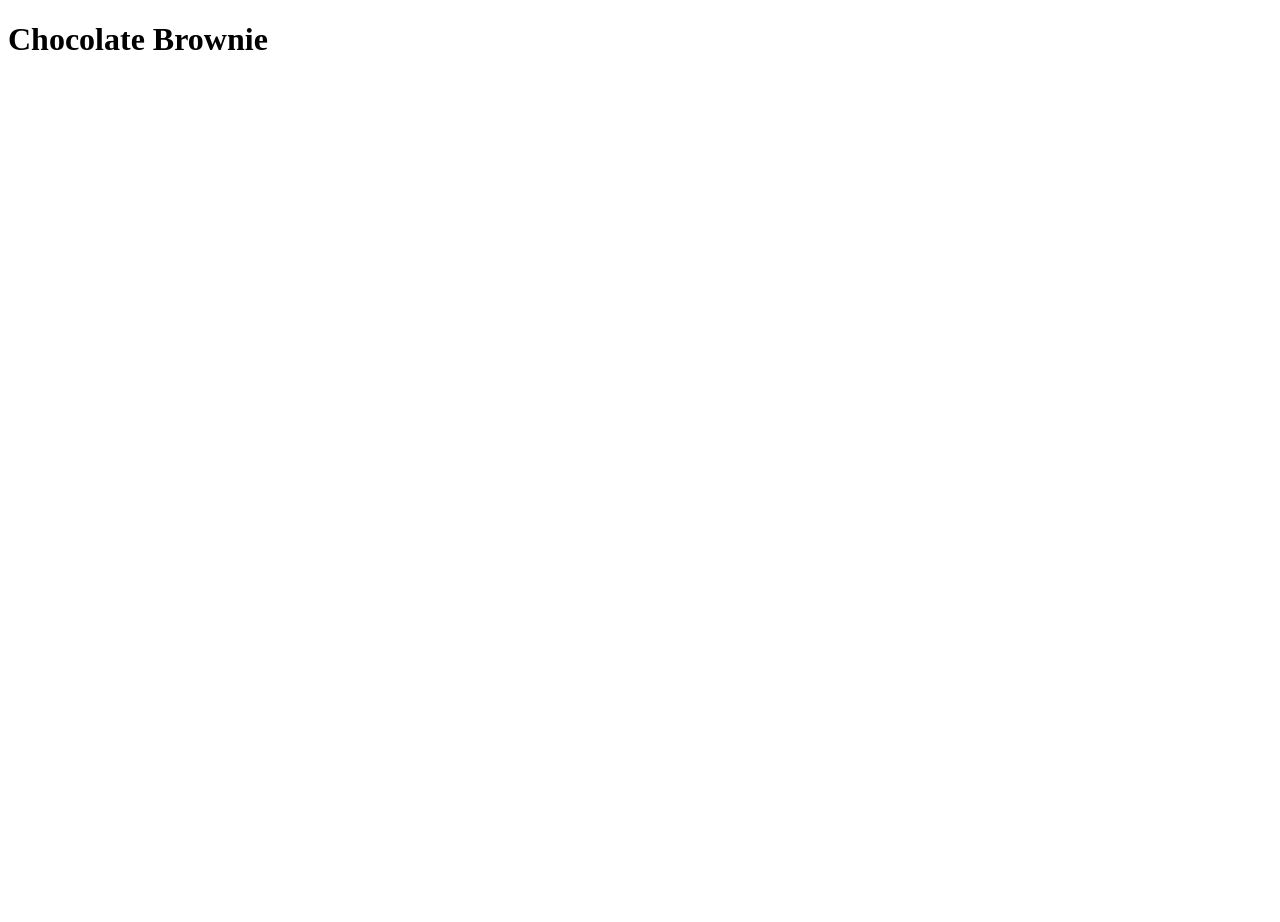
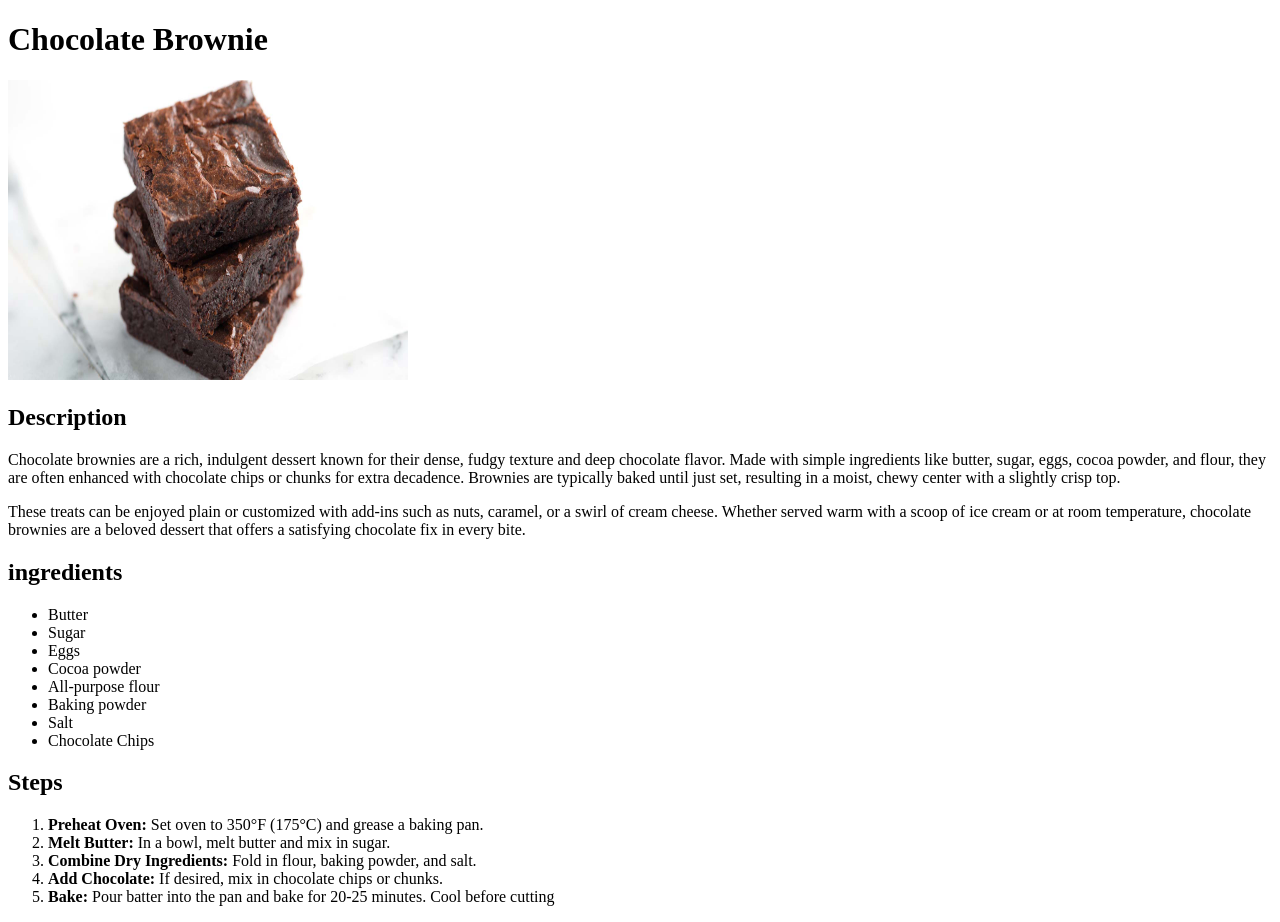
Before and after one commit to MakeOneSora/odin-recipes, a plain HTML site: page recipes/brownie.html in a window 1280 px wide. Before the commit the page ends 800 px from the top, so only its background shows below. Drawn offline with Linux system fonts and the light colour scheme.

Commit message:
Furnish the Recipe 3 page

```diff
--- a/recipes/brownie.html
+++ b/recipes/brownie.html
@@ -7,5 +7,29 @@
 </head>
 <body>
     <h1>Chocolate Brownie</h1>
+    <img src="../images/brownie.jpg" alt="chocolate brownie image" height="300" width="400">
+    <p></p>
+    <h2>Description</h2>
+    <p>Chocolate brownies are a rich, indulgent dessert known for their dense, fudgy texture and deep chocolate flavor. Made with simple ingredients like butter, sugar, eggs, cocoa powder, and flour, they are often enhanced with chocolate chips or chunks for extra decadence. Brownies are typically baked until just set, resulting in a moist, chewy center with a slightly crisp top.</p>
+    <p>These treats can be enjoyed plain or customized with add-ins such as nuts, caramel, or a swirl of cream cheese. Whether served warm with a scoop of ice cream or at room temperature, chocolate brownies are a beloved dessert that offers a satisfying chocolate fix in every bite.</p>
+    <h2>ingredients</h2>
+    <ul>
+        <li>Butter</li>
+        <li>Sugar</li>
+        <li>Eggs</li>
+        <li>Cocoa powder</li>
+        <li>All-purpose flour</li>
+        <li>Baking powder</li>
+        <li>Salt</li>
+        <li>Chocolate Chips</li>
+    </ul>
+    <h2>Steps</h2>
+    <ol>
+        <li><strong>Preheat Oven:</strong> Set oven to 350°F (175°C) and grease a baking pan.</li>
+        <li><strong>Melt Butter:</strong> In a bowl, melt butter and mix in sugar.</li>
+        <li><strong>Combine Dry Ingredients:</strong> Fold in flour, baking powder, and salt.</li>
+        <li><strong>Add Chocolate:</strong> If desired, mix in chocolate chips or chunks.</li>
+        <li><strong>Bake:</strong> Pour batter into the pan and bake for 20-25 minutes. Cool before cutting</li>
+    </ol>
 </body>
 </html>
```
